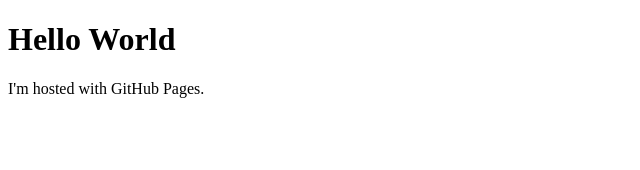
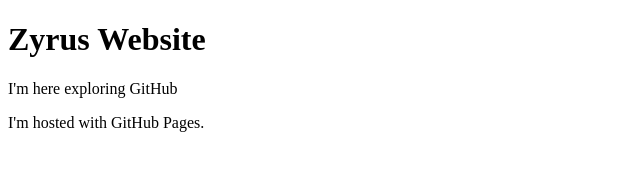
Before and after one commit to zyrustolenada21/zyrustolenada21.github.io, a plain HTML site: page index.html in a window 1280 px wide. Shown: the whole page, without its empty margins (0-640 px from the left). Drawn offline with Linux system fonts and the light colour scheme.

Commit message:
Update index.html

```diff
--- a/index.html
+++ b/index.html
@@ -1,7 +1,8 @@
 <!DOCTYPE html>
 <html>
 <body>
-<h1>Hello World</h1>
+<h1>Zyrus Website</h1>
+<p>I'm here exploring GitHub</p>
 <p>I'm hosted with GitHub Pages.</p>
 </body>
 </html>
```
